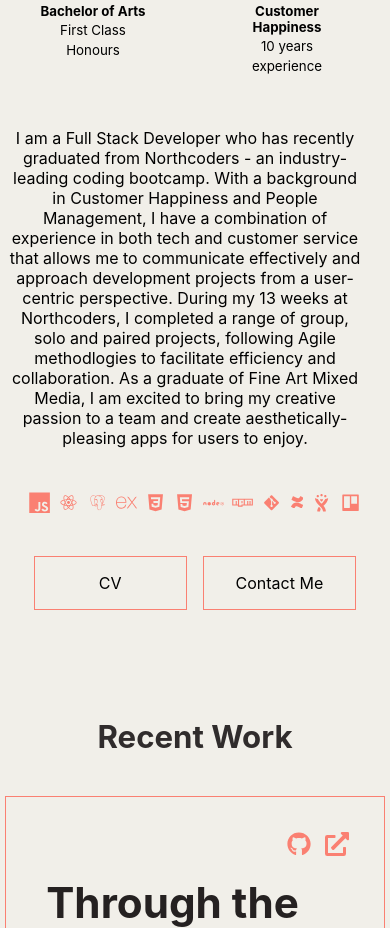
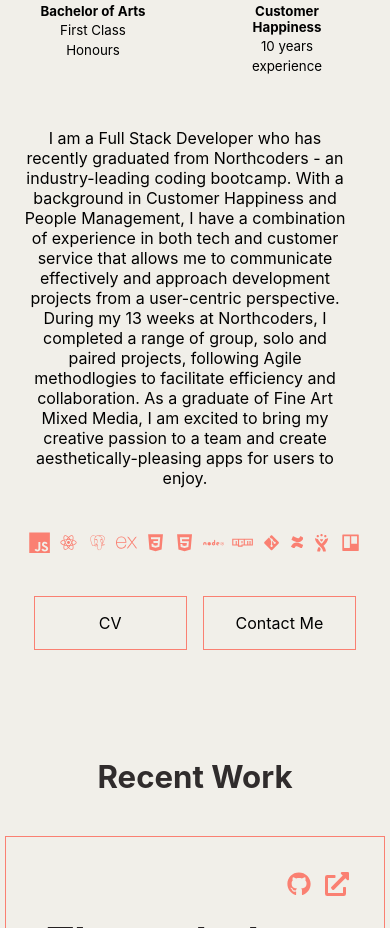
Before and after one commit to leahbanks/portfolio, a React (Create React App) app: page / in a window 390 px wide. Shown: the part 1280-2208 px from the top of the page. Built offline with nearby package versions, Linux system fonts and the light colour scheme.

Commit message:
updated cv file

```diff
--- a/src/components/About/About.css
+++ b/src/components/About/About.css
@@ -187,7 +187,7 @@ h2 {
   }
 
   .about-content p {
-    margin: 1.5rem 0;
+    margin: 1.5rem 1rem;
   }
 
   h2 {
```
Also changed, not shown: 1 other file (tests, documents, lock files or other folders).
